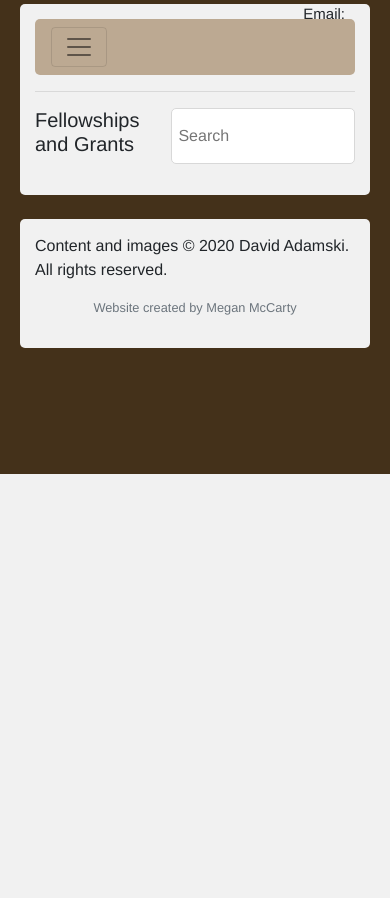
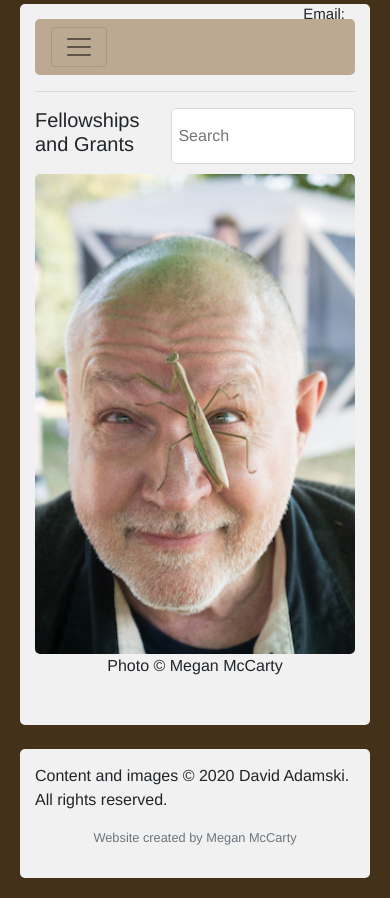
Before and after one commit to Meganmccarty/adamski, a Django app: page /fellowships-and-grants/ in a window 390 px wide. Shown: the part 370-1268 px from the top of the page. Before the commit the page ends 844 px from the top, so only its background shows below. Run offline with Django 3.2, Linux system fonts and the light colour scheme; data that the repository does not hold is empty; some libraries are stand-ins or nearby versions.

Commit message:
Added img to grants page

```diff
--- a/database/templates/database/grants.html
+++ b/database/templates/database/grants.html
@@ -9,6 +9,10 @@
     <div class="search-box">
         <h3>Fellowships and Grants</h3>
         <input class="search" placeholder=" Search" />
+    </div>
+    <div class="img-right">
+        <img class="img-right" src="{% static 'images/mantis.jpg' %}">
+        <p>Photo © Megan McCarty</p>
     </div>
     <ul class="list list-items">
         {% for grant in grant_list %}
--- a/static/css/styles.css
+++ b/static/css/styles.css
@@ -107,7 +107,7 @@ footer {
     .img-right {
         float: none;
         display: flex;
-        flex-direction: row;
+        flex-direction: column;
         align-items: center;
         justify-content: center;
     }
```
Also changed, not shown: static/images/mantis.jpg (added).
